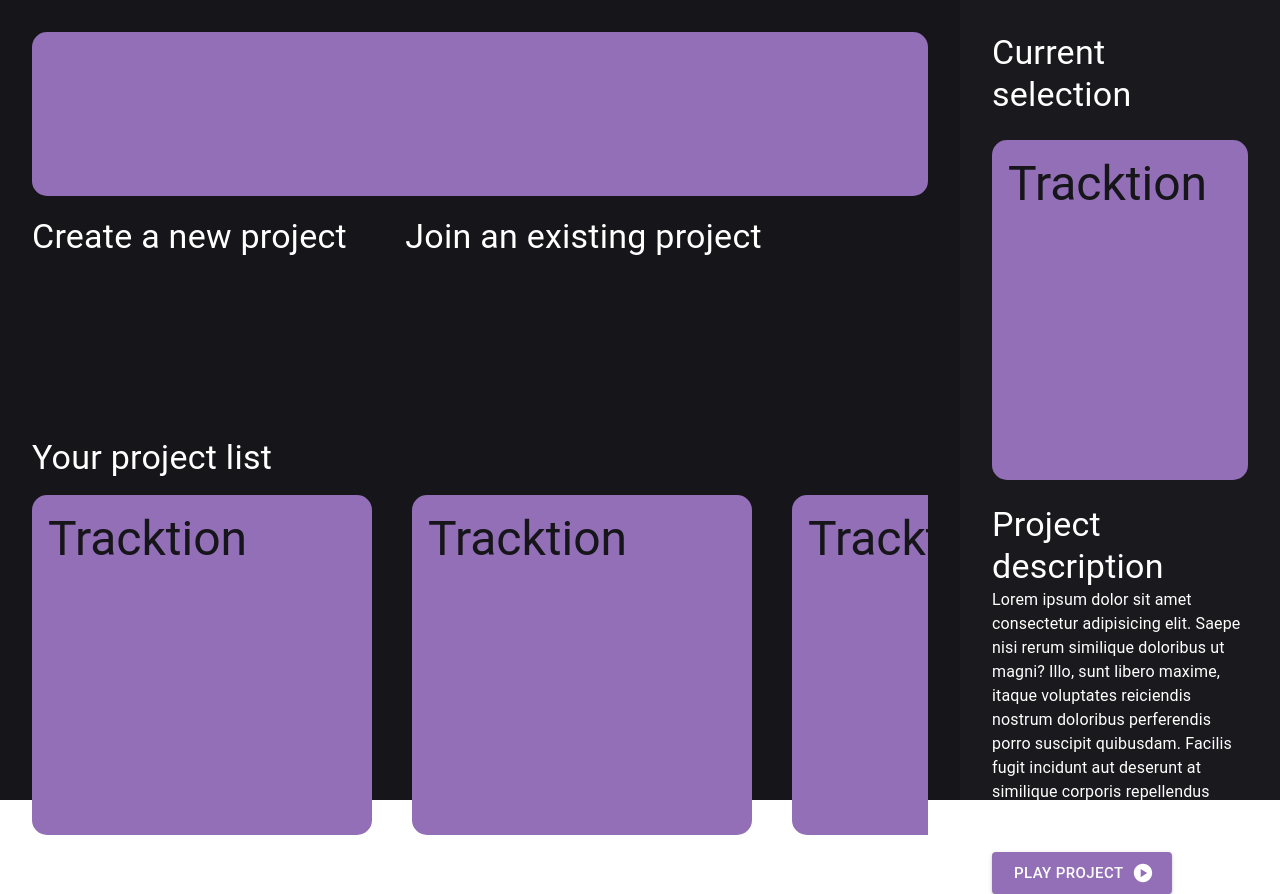
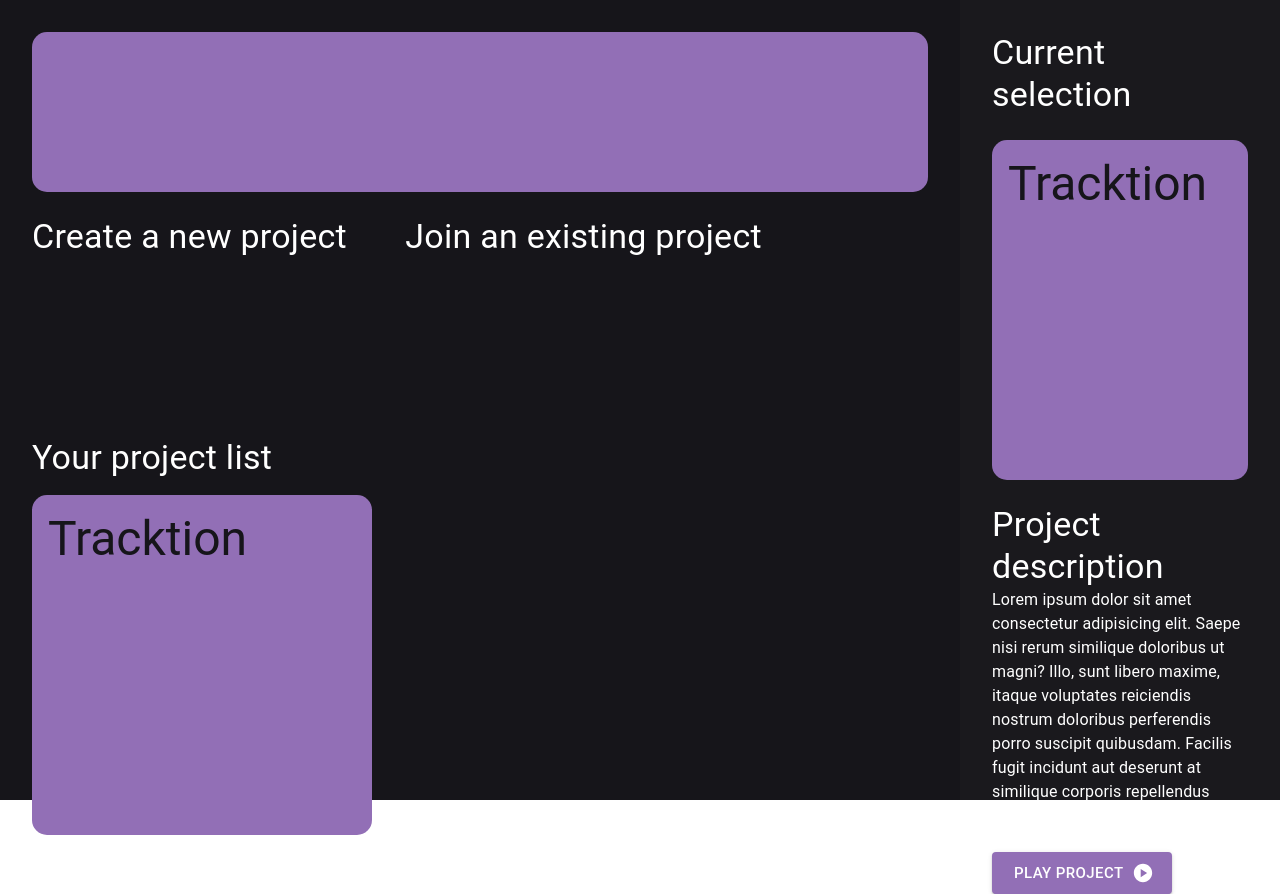
Before and after one commit to juan-josue/Tracktion, a React (Vite) app in the folder tracktion-frontend/: page /projects in a window 1280 px wide. Built offline with nearby package versions, Linux system fonts and the light colour scheme.

Commit message:
feat: Get user from backend after login

```diff
--- a/tracktion-frontend/src/pages/Login/LoginForm.tsx
+++ b/tracktion-frontend/src/pages/Login/LoginForm.tsx
@@ -1,8 +1,10 @@
 import React, { useState } from 'react';
 import axios, { AxiosError } from 'axios';
+import { useNavigate } from 'react-router-dom';
 import { Button, Stack, TextField, Typography } from '@mui/material';
 
 const LoginForm = () => {
+	const navigate = useNavigate();
 	const [email, setEmail] = useState('');
 	const [password, setPassword] = useState('');
 	const [errorMessage, setErrorMessage] = useState('');
@@ -19,6 +21,7 @@ const LoginForm = () => {
 			localStorage.setItem('refresh_token', tokens.refreshToken);
 			console.log(tokens);
 			setErrorMessage('');
+			navigate('/projects');
 		} catch (error) {
 			const err = error as AxiosError;
 			if (!err.response) {
--- a/tracktion-frontend/src/pages/Projects/index.tsx
+++ b/tracktion-frontend/src/pages/Projects/index.tsx
@@ -1,10 +1,40 @@
 import { Box, Button, Grid, Stack, Typography } from '@mui/material';
 import PlayIcon from '@mui/icons-material/PlayCircle';
-// import { useState } from 'react';
+import { useEffect, useState } from 'react';
 import ProjectBox from './ProjectBox';
+import axios from 'axios';
+
+interface User {
+	_id: string;
+	name: string;
+	email: string;
+	projects: string[];
+}
 
 const Projects = () => {
 	// const [isDrawerOpen, setIsDrawerOpen] = useState(false);
+	const [user, setUser] = useState<User | null>(null);
+
+	useEffect(() => {
+		const access_token = localStorage.getItem('access_token');
+		console.log(access_token);
+		if (access_token) {
+			axios
+				.get('http://localhost:3000/api/users/me', {
+					headers: {
+						Authorization: `Bearer ${access_token}`,
+					},
+				})
+				.then((response) => {
+					const user = response.data.user as User;
+					setUser(user);
+					console.log(user);
+				})
+				.catch((error) => {
+					console.error(error);
+				});
+		}
+	}, []);
 
 	return (
 		<>
@@ -28,10 +58,16 @@ const Projects = () => {
 						item
 						xs={12}
 						height="25%"
-						pb="20px"
+						pb={3}
 						sx={{ boxSizing: 'border-box', display: { xs: 'none', md: 'block' } }}
 					>
-						<Box height="100%" width="100%" borderRadius="15px" bgcolor="secondary.main"></Box>
+						<Box height="100%" width="100%" p={2} borderRadius="15px" bgcolor="secondary.main">
+							{user && (
+								<Typography variant="h4" color="typography.main">
+									Welcome, {user.name}!
+								</Typography>
+							)}
+						</Box>
 					</Grid>
 					{/* new and join project forms */}
 					<Grid container item xs={12} height={{ xs: '55%', md: '30%' }}>
@@ -54,11 +90,6 @@ const Projects = () => {
 							Your project list
 						</Typography>
 						<Stack direction="row" spacing={5} mt={2} sx={{ overflowY: 'hidden' }}>
-							<ProjectBox></ProjectBox>
-							<ProjectBox></ProjectBox>
-							<ProjectBox></ProjectBox>
-							<ProjectBox></ProjectBox>
-							<ProjectBox></ProjectBox>
 							<ProjectBox></ProjectBox>
 						</Stack>
 					</Grid>
```
